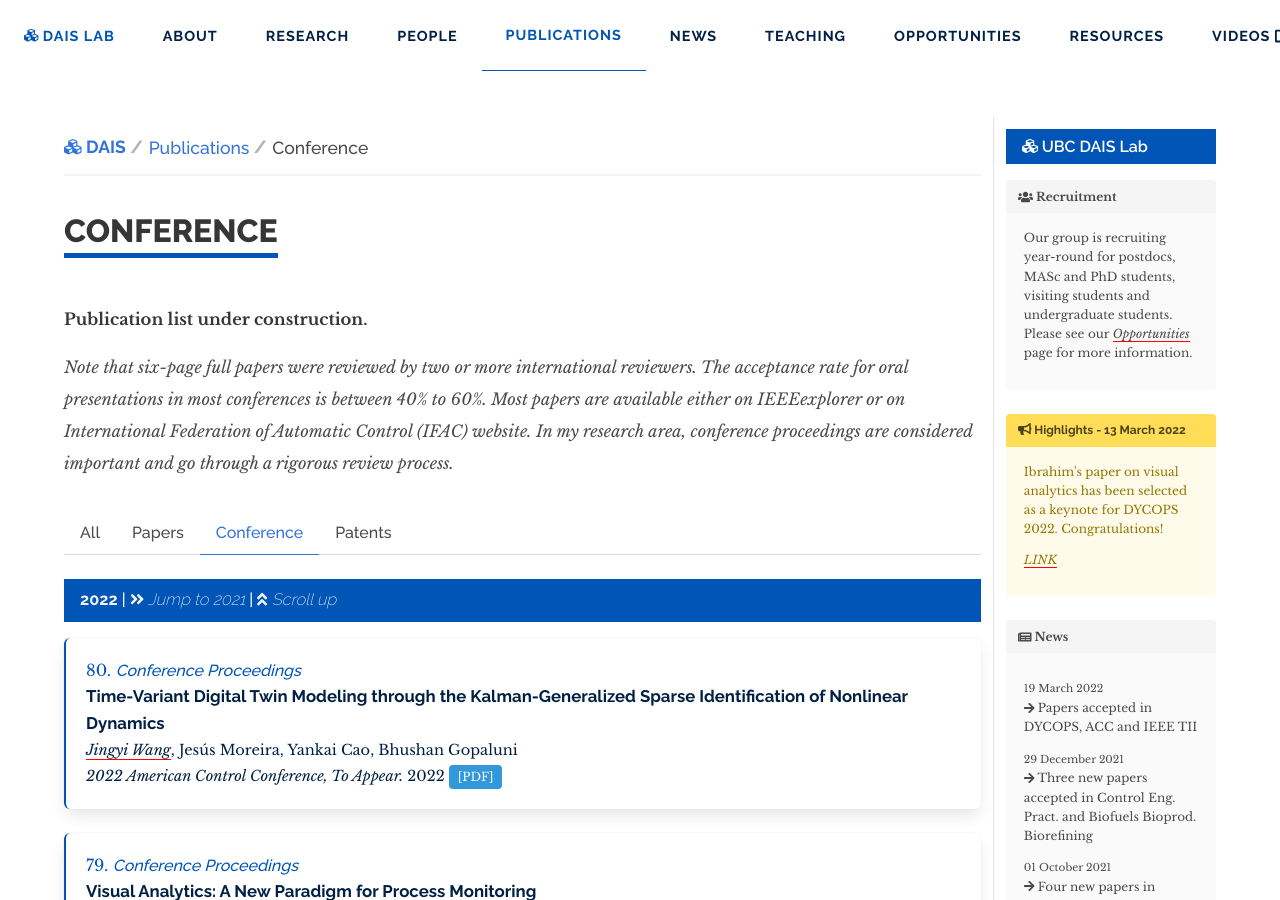
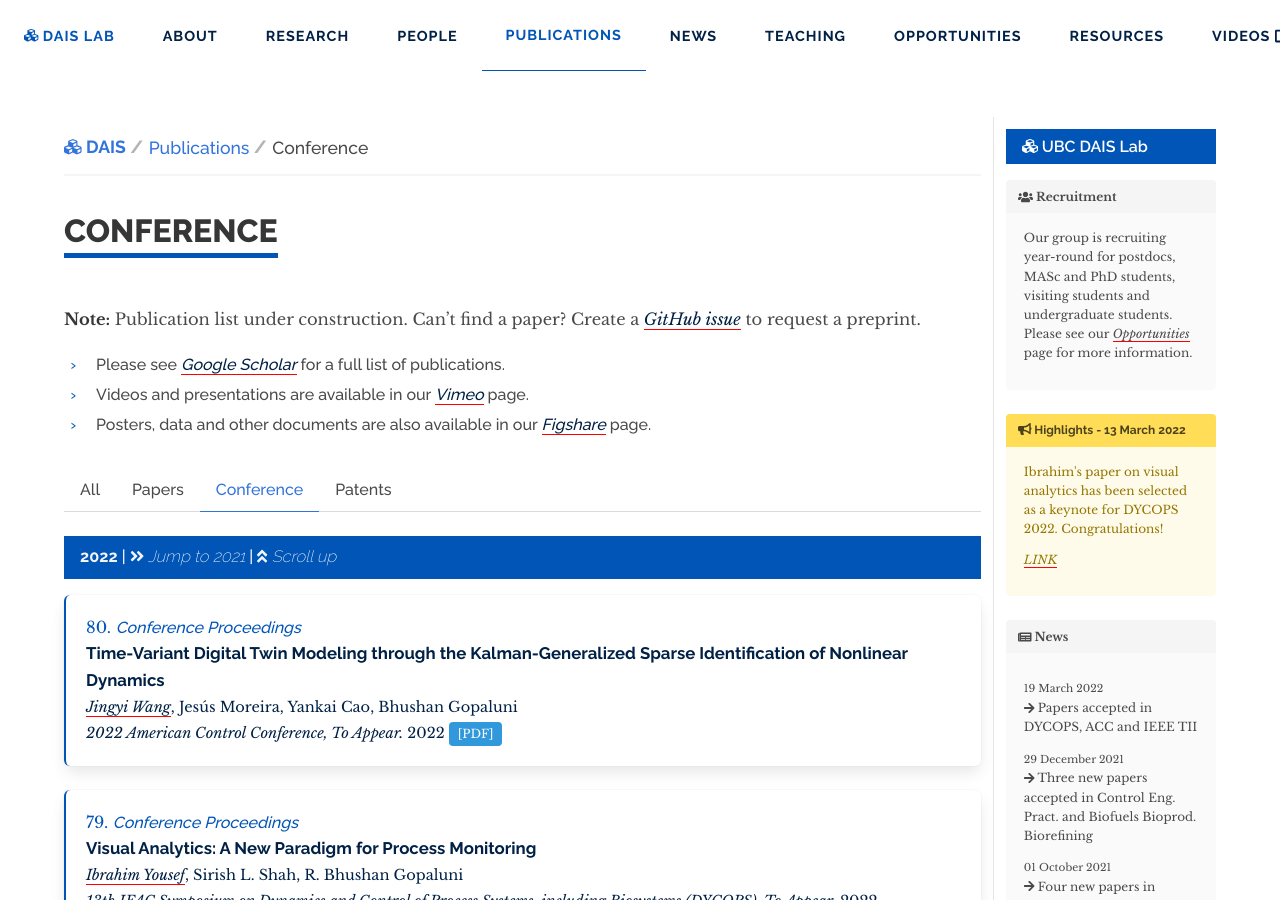
Before and after one commit to daisubc/daisubc.github.io, a Jekyll site: the page built from publications/conference.md, in a window 1280 px wide and 900 px high. Built offline with Jekyll 4.4.1, drawn with Linux system fonts in a browser that asks for light colours; nearby versions of some CDN libraries.

Commit message:
simplify pub headers

```diff
--- /dev/null
+++ b/_includes/pub_header.html
@@ -0,0 +1,18 @@
+{% assign current = page.url | downcase | split: '/' %}
+
+**Note:** Publication list under construction. Can't find a paper? Create a <a href="https://github.com/daisubc/daisubc.github.io/issues" target="_blank">GitHub issue</a> to request a preprint.
+
+<ul>
+  <li>Please see <a href="https://scholar.google.com/citations?user=3rB_SGYAAAAJ&hl=en&oi=ao" target="_blank">Google Scholar</a> for a full list of publications.</li>
+  <li>Videos and presentations are available in our <a href="https://vimeo.com/showcase/7521351" target="_blank">Vimeo</a> page.</li>
+  <li>Posters, data and other documents are also available in our <a href="https://figshare.com/authors/Bhushan_Gopaluni/9643466" target="_blank">Figshare</a> page.</li>
+</ul>
+
+<div class="tabs">
+  <ul class="list-nomargin no-deco no-list-deco">
+    <li {% if current.size == 2 %}class="is-active"{% endif %}><a href="{{ site.baseurl }}/publications/">All</a></li>
+    <li {% if current[2] == "papers" %}class="is-active"{% endif %}><a href="{{ site.baseurl }}/publications/papers">Papers</a></li>
+    <li {% if current[2] == "conference" %}class="is-active"{% endif %}><a href="{{ site.baseurl }}/publications/conference">Conference</a></li>
+    <li {% if current[2] == "patents" %}class="is-active"{% endif %}><a href="{{ site.baseurl }}/publications/patents">Patents</a></li>
+  </ul>
+</div>
--- a/publications/conference.md
+++ b/publications/conference.md
@@ -4,17 +4,6 @@ title: Conference
 permalink: /publications/conference
 ---
 
-**Publication list under construction.**
-
-*Note that six-page full papers were reviewed by two or more international reviewers. The acceptance rate for oral presentations in most conferences is between 40% to 60%. Most papers are available either on IEEEexplorer or on International Federation of Automatic Control (IFAC) website. In my research area, conference proceedings are considered important and go through a rigorous review process.*
-
-<div class="tabs">
-  <ul class="list-nomargin no-deco no-list-deco">
-    <li><a href="{{ site.baseurl }}/publications/">All</a></li>
-    <li><a href="{{ site.baseurl }}/publications/papers">Papers</a></li>
-    <li class="is-active"><a href="{{ site.baseurl }}/publications/conference">Conference</a></li>
-    <li><a href="{{ site.baseurl }}/publications/patents">Patents</a></li>
-  </ul>
-</div>
+{% include pub_header.html %}
 
 {% include pub_list.html papertype="conference" %}
```
Also changed, not shown: publications/all.md (+1 -16 lines), publications/papers.md (+1 -10 lines), publications/patents.md (+1 -10 lines).
